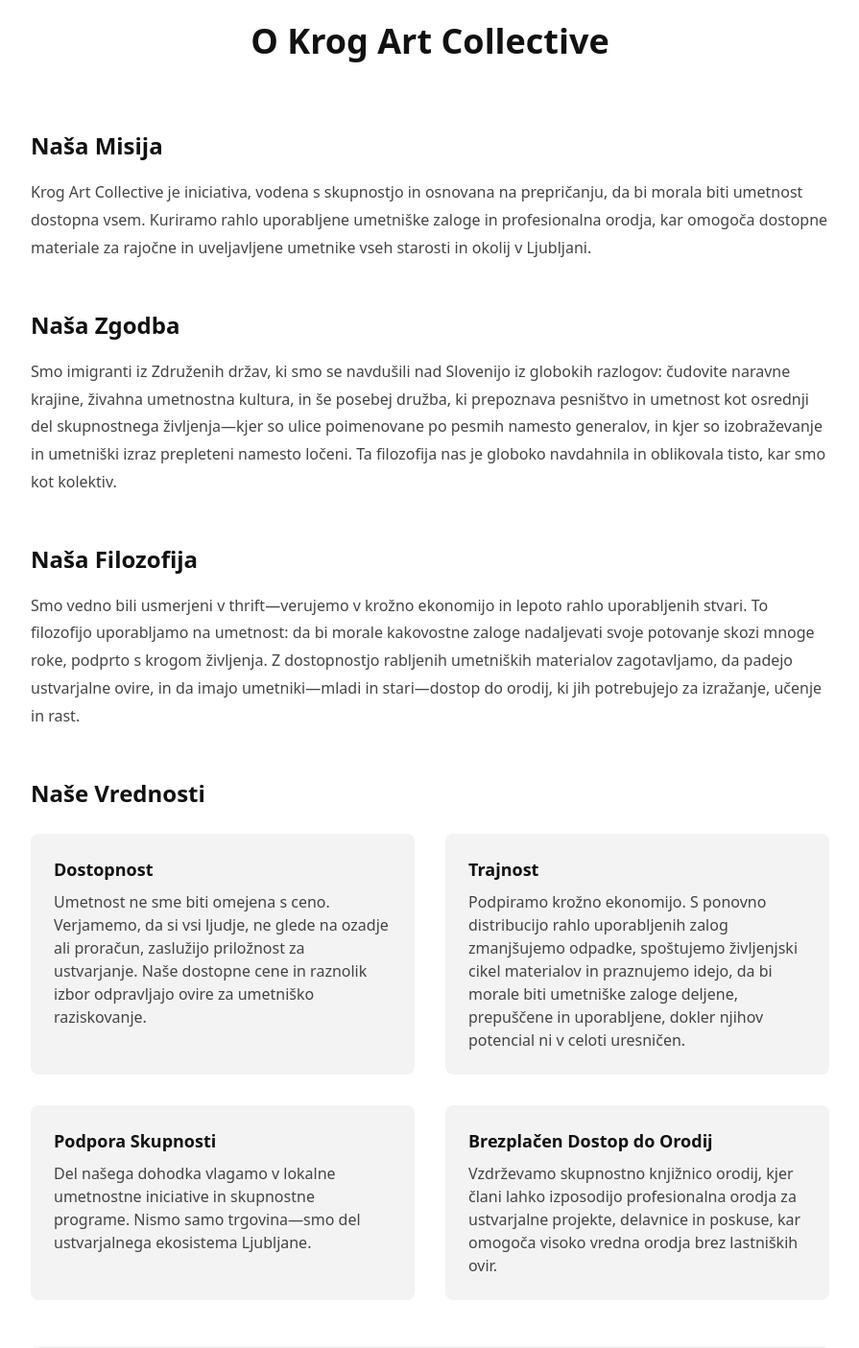
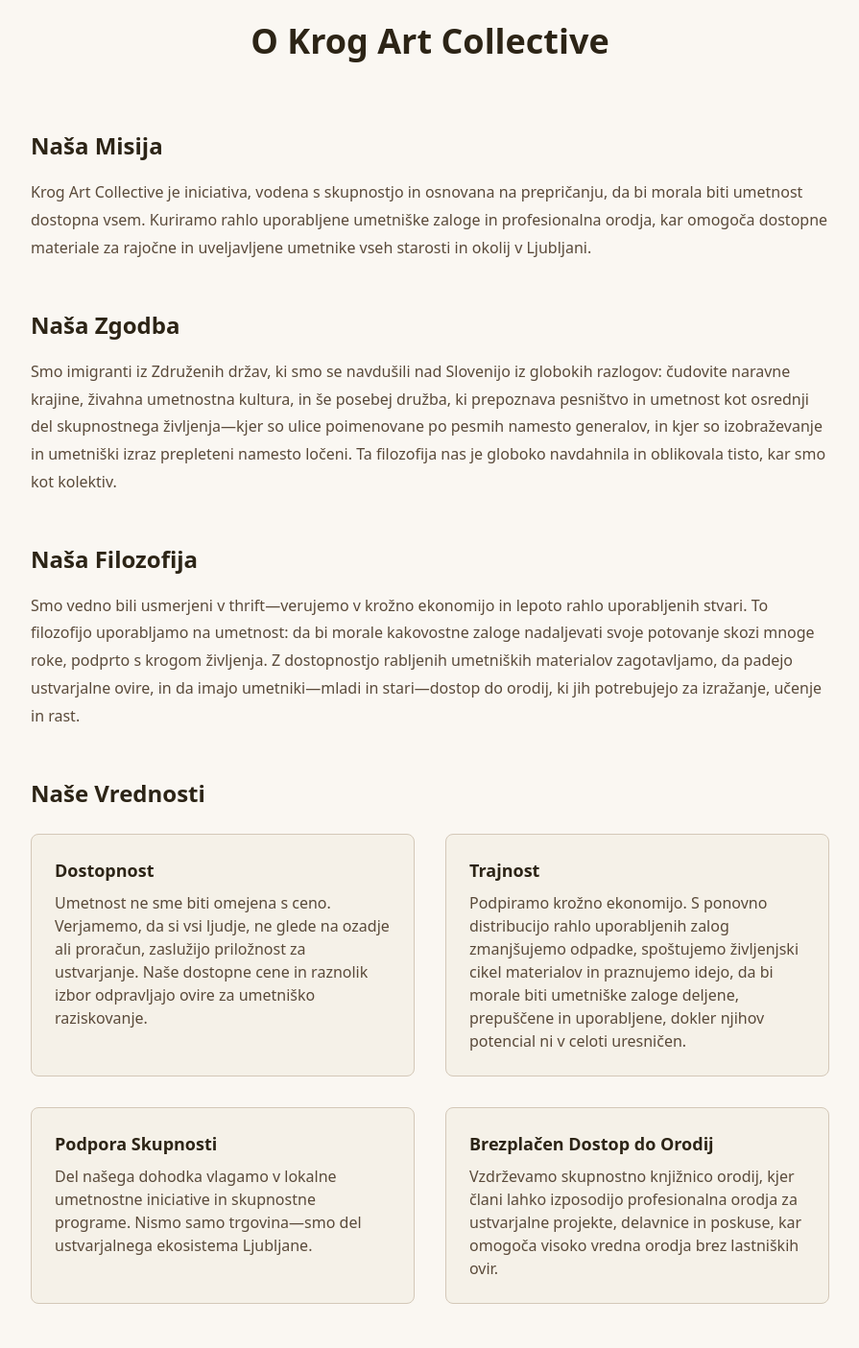
Before and after one commit to ilovespectra/Krog-Art-Collective, a Next.js app: page /about in a window 1280 px wide. Shown: the part 240-1645 px from the top of the page at 96% size, without its empty margins (192-1087 px from the left). Built offline with nearby package versions, Linux system fonts and the light colour scheme.

Commit message:
theme enhancements

```diff
--- a/src/app/about/about.module.css
+++ b/src/app/about/about.module.css
@@ -1,11 +1,14 @@
 .container {
   min-height: 100vh;
-  background: #fff;
+  background: #faf7f2;
+  color: #2c2416;
   padding: 3rem 1rem;
+  transition: all 0.3s ease;
 }
 
 :global(.dark) .container {
-  background: #0a0a0a;
+  background: #1a1410;
+  color: #ede8e0;
 }
 
 .wrapper {
@@ -43,12 +46,12 @@
 .title {
   font-size: 2.25rem;
   font-weight: bold;
-  color: #111;
+  color: #2c2416;
   margin-bottom: 2rem;
 }
 
 :global(.dark) .title {
-  color: #fff;
+  color: #ede8e0;
 }
 
 .section {
@@ -58,21 +61,21 @@
 .sectionTitle {
   font-size: 1.5rem;
   font-weight: 600;
-  color: #111;
+  color: #2c2416;
   margin-bottom: 1rem;
 }
 
 :global(.dark) .sectionTitle {
-  color: #fff;
+  color: #ede8e0;
 }
 
 .sectionText {
-  color: #444;
+  color: #5a4a3a;
   line-height: 1.8;
 }
 
 :global(.dark) .sectionText {
-  color: #ccc;
+  color: #c4b5a0;
 }
 
 .valuesGrid {
@@ -89,68 +92,72 @@
 }
 
 .valueCard {
-  background: #f3f3f3;
+  background: #f5f1e8;
   padding: 1.5rem;
   border-radius: 0.5rem;
+  border: 1px solid #d4c8b8;
 }
 
 :global(.dark) .valueCard {
-  background: #222;
+  background: #2c2416;
+  border-color: #5a4a3a;
 }
 
 .valueTitle {
   font-size: 1.125rem;
   font-weight: 600;
-  color: #111;
+  color: #2c2416;
   margin-bottom: 0.5rem;
 }
 
 :global(.dark) .valueTitle {
-  color: #fff;
+  color: #ede8e0;
 }
 
 .valueText {
-  color: #444;
+  color: #5a4a3a;
 }
 
 :global(.dark) .valueText {
-  color: #ccc;
+  color: #c4b5a0;
 }
 
 .ctaSection {
-  background: #f3f3f3;
+  background: #f5f1e8;
   padding: 2rem;
   border-radius: 0.5rem;
+  border: 1px solid #d4c8b8;
 }
 
 :global(.dark) .ctaSection {
-  background: #222;
+  background: #2c2416;
+  border-color: #5a4a3a;
 }
 
 .ctaTitle {
   font-size: 1.5rem;
   font-weight: 600;
-  color: #111;
+  color: #2c2416;
   margin-bottom: 1rem;
 }
 
 :global(.dark) .ctaTitle {
-  color: #fff;
+  color: #ede8e0;
 }
 
 .ctaText {
-  color: #444;
+  color: #5a4a3a;
   margin-bottom: 1.5rem;
 }
 
 :global(.dark) .ctaText {
-  color: #ccc;
+  color: #c4b5a0;
 }
 
 .ctaLink {
   display: inline-block;
   padding: 0.75rem 1.5rem;
-  background: #000;
+  background: #d4693d;
   color: #fff;
   font-weight: 600;
   border-radius: 0.5rem;
@@ -159,14 +166,15 @@
 }
 
 :global(.dark) .ctaLink {
-  background: #fff;
-  color: #000;
+  background: #e8956a;
+  color: #1a1410;
 }
 
 .ctaLink:hover {
-  background: #222;
+  background: #c25535;
 }
 
 :global(.dark) .ctaLink:hover {
+  background: #f0a680;
   background: #ddd;
 }
--- a/src/app/contact/contact.module.css
+++ b/src/app/contact/contact.module.css
@@ -1,11 +1,14 @@
 .container {
   min-height: 100vh;
-  background: #fff;
+  background: #faf7f2;
+  color: #2c2416;
   padding: 3rem 1rem;
+  transition: all 0.3s ease;
 }
 
 :global(.dark) .container {
-  background: #0a0a0a;
+  background: #1a1410;
+  color: #ede8e0;
 }
 
 .wrapper {
@@ -29,12 +32,12 @@
 .title {
   font-size: 2.25rem;
   font-weight: bold;
-  color: #111;
+  color: #2c2416;
   margin-bottom: 2rem;
 }
 
 :global(.dark) .title {
-  color: #fff;
+  color: #ede8e0;
 }
 
 .grid {
@@ -57,12 +60,12 @@
 .sectionTitle {
   font-size: 1.5rem;
   font-weight: 600;
-  color: #111;
+  color: #2c2416;
   margin-bottom: 1.5rem;
 }
 
 :global(.dark) .sectionTitle {
-  color: #fff;
+  color: #ede8e0;
 }
 
 .contactItems {
@@ -77,29 +80,29 @@
 
 .contactLabel {
   font-weight: 600;
-  color: #111;
+  color: #2c2416;
   margin-bottom: 0.5rem;
 }
 
 :global(.dark) .contactLabel {
-  color: #fff;
+  color: #ede8e0;
 }
 
 .contactValue {
-  color: #666;
+  color: #5a4a3a;
 }
 
 :global(.dark) .contactValue {
-  color: #999;
+  color: #c4b5a0;
 }
 
 .emailLink {
-  color: #a78bfa;
+  color: #d4693d;
   text-decoration: none;
 }
 
 :global(.dark) .emailLink {
-  color: #c4b5fd;
+  color: #e8956a;
 }
 
 .emailLink:hover {
@@ -110,11 +113,11 @@
   display: flex;
   flex-direction: column;
   gap: 0.75rem;
-  color: #444;
+  color: #5a4a3a;
 }
 
 :global(.dark) .reasonsList {
-  color: #ccc;
+  color: #c4b5a0;
 }
 
 .reasonItem {
--- a/src/app/tools/page.tsx
+++ b/src/app/tools/page.tsx
@@ -17,21 +17,21 @@ export default function ToolsPage() {
           <h1 className={styles.title} style={{ marginBottom: '1rem' }}>
             {t('tools.coming_soon')}
           </h1>
-          <p style={{ fontSize: '1.125rem', color: '#666', marginBottom: '1rem', lineHeight: '1.6' }}>
+          <p style={{ fontSize: '1.125rem', color: '#5a4a3a', marginBottom: '1rem', lineHeight: '1.6' }}>
             {t('tools.acquiring_tools')}
           </p>
-          <p style={{ fontSize: '1.125rem', color: '#666', marginBottom: '2rem', lineHeight: '1.6' }}>
+          <p style={{ fontSize: '1.125rem', color: '#5a4a3a', marginBottom: '2rem', lineHeight: '1.6' }}>
             {t('tools.membership_access')}
           </p>
 
           {/* Tools List */}
           <div style={{ marginBottom: '2rem', textAlign: 'left', maxWidth: '600px', margin: '0 auto 2rem' }}>
-            <p style={{ fontSize: '1.125rem', fontWeight: 600, color: '#333', marginBottom: '1rem' }}>
+            <p style={{ fontSize: '1.125rem', fontWeight: 600, color: '#2c2416', marginBottom: '1rem' }}>
               {t('tools.tools_we_seek')}
             </p>
             <ul style={{ listStyle: 'none', padding: 0 }}>
               {artTools.map((tool) => (
-                <li key={tool} style={{ fontSize: '1rem', color: '#666', padding: '0.5rem 0', paddingLeft: '1.5rem', position: 'relative' }}>
+                <li key={tool} style={{ fontSize: '1rem', color: '#5a4a3a', padding: '0.5rem 0', paddingLeft: '1.5rem', position: 'relative' }}>
                   <span style={{ position: 'absolute', left: 0 }}>•</span>
                   {tool}
                 </li>
@@ -39,8 +39,8 @@ export default function ToolsPage() {
             </ul>
           </div>
 
-          <p style={{ fontSize: '1rem', color: '#999' }}>
-            {t('tools.join_community')} <a href="/join" style={{ color: '#a855f7', textDecoration: 'none', fontWeight: 600 }}>{t('tools.joinLink')}</a>
+          <p style={{ fontSize: '1rem', color: '#8b7355' }}>
+            {t('tools.join_community')} <a href="/join" style={{ color: '#d4693d', textDecoration: 'none', fontWeight: 600 }}>{t('tools.joinLink')}</a>
           </p>
         </div>
       </div>
--- a/src/app/tools/tools.module.css
+++ b/src/app/tools/tools.module.css
@@ -1,13 +1,14 @@
 .container {
   min-height: 100vh;
-  background: #ffffff;
+  background: #faf7f2;
+  color: #2c2416;
   padding: 3rem 1rem;
-  color: #000;
+  transition: all 0.3s ease;
 }
 
 :global(.dark) .container {
-  background: #111;
-  color: #fff;
+  background: #1a1410;
+  color: #ede8e0;
 }
 
 .content {
@@ -18,24 +19,24 @@
 .title {
   font-size: 2.5rem;
   font-weight: 700;
-  color: #000;
+  color: #2c2416;
   margin: 0 0 0.5rem 0;
   letter-spacing: -0.02em;
 }
 
 :global(.dark) .title {
-  color: #fff;
+  color: #ede8e0;
 }
 
 .subtitle {
   font-size: 1.125rem;
-  color: #666;
+  color: #5a4a3a;
   margin: 0 0 2rem 0;
   font-weight: 400;
 }
 
 :global(.dark) .subtitle {
-  color: #999;
+  color: #c4b5a0;
 }
 
 .message {
@@ -69,26 +70,26 @@
 }
 
 .section {
-  background: #f8f8f8;
-  border: 1px solid #e5e5e5;
+  background: #f5f1e8;
+  border: 1px solid #d4c8b8;
   border-radius: 12px;
   padding: 2rem;
 }
 
 :global(.dark) .section {
-  background: #222;
-  border-color: #333;
+  background: #2c2416;
+  border-color: #5a4a3a;
 }
 
 .sectionTitle {
   font-size: 1.25rem;
   font-weight: 600;
-  color: #000;
+  color: #2c2416;
   margin: 0 0 1.5rem 0;
 }
 
 :global(.dark) .sectionTitle {
-  color: #fff;
+  color: #ede8e0;
 }
 
 .toolsGrid {
```
